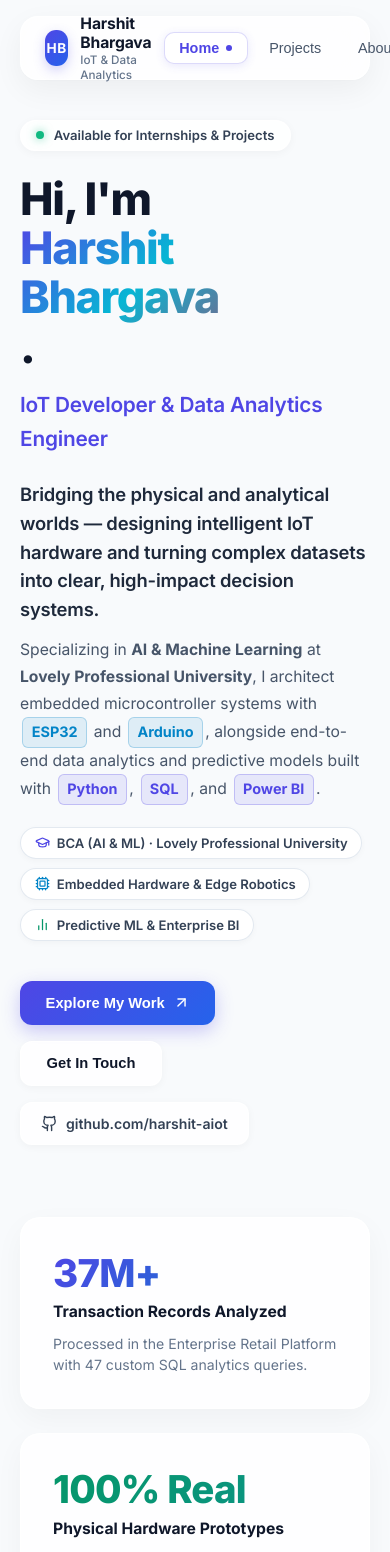
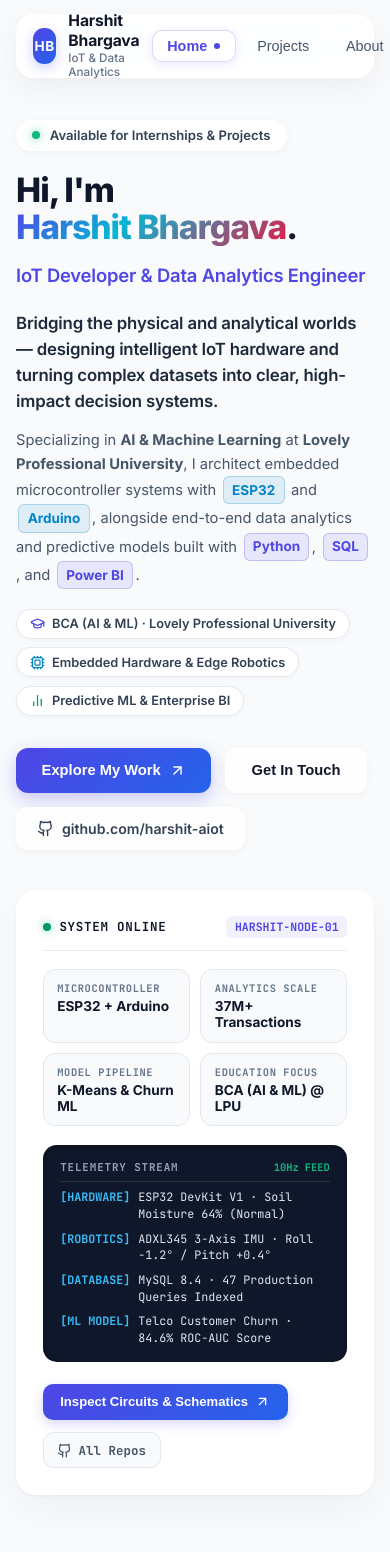
Before and after one commit to harshit-aiot/portfolio, a React (Vite) app: page / in a window 390 px wide. Shown: the top 1552 px of the page. Built offline with nearby package versions, Linux system fonts and the light colour scheme.

Commit message:
feat: make layout fluid and auto-responsive across mobile, tablet, and laptop

```diff
--- a/package.json
+++ b/package.json
@@ -20,6 +20,7 @@
     "@types/react-dom": "^19.2.3",
     "@vitejs/plugin-react": "^6.0.2",
     "oxlint": "^1.69.0",
+    "vercel": "^62.7.0",
     "vite": "^8.1.0"
   }
 }
--- a/src/components/Navbar.jsx
+++ b/src/components/Navbar.jsx
@@ -1,5 +1,5 @@
 import React, { useState } from 'react';
-import { motion, AnimatePresence } from 'framer-motion';
+import { motion } from 'framer-motion';
 import { Github, Linkedin, Mail, Menu, X, ArrowUpRight } from 'lucide-react';
 
 export default function Navbar({ activePage, setActivePage }) {
@@ -163,27 +163,27 @@ export default function Navbar({ activePage, setActivePage }) {
 const styles = {
   headerWrapper: {
     position: 'fixed',
-    top: '1rem',
+    top: '0.85rem',
     left: 0,
     width: '100%',
     zIndex: 100,
     display: 'flex',
     justifyContent: 'center',
-    padding: '0 1.25rem',
+    padding: '0 clamp(1rem, 3.2vw, 2.5rem)',
     pointerEvents: 'none',
   },
   navBar: {
     pointerEvents: 'auto',
     width: '100%',
-    maxWidth: '1100px',
+    maxWidth: '1380px',
     height: '64px',
     display: 'flex',
     alignItems: 'center',
     justifyContent: 'space-between',
-    padding: '0 1.5rem',
-    background: 'rgba(255, 255, 255, 0.8)',
+    padding: '0 clamp(1rem, 2vw, 1.75rem)',
+    background: 'rgba(255, 255, 255, 0.85)',
     backdropFilter: 'blur(20px)',
-    border: '1px solid rgba(255, 255, 255, 0.9)',
+    border: '1px solid rgba(255, 255, 255, 0.95)',
     borderRadius: '18px',
     boxShadow: '0 10px 30px rgba(0, 0, 0, 0.05), 0 1px 3px rgba(0, 0, 0, 0.02)',
   },
@@ -303,12 +303,12 @@ const styles = {
   },
   mobileDropdown: {
     position: 'absolute',
-    top: '75px',
-    width: 'calc(100% - 2.5rem)',
-    maxWidth: '1100px',
-    background: 'rgba(255, 255, 255, 0.95)',
+    top: '72px',
+    width: 'calc(100% - clamp(2rem, 6.4vw, 5rem))',
+    maxWidth: '1380px',
+    background: 'rgba(255, 255, 255, 0.96)',
     backdropFilter: 'blur(20px)',
-    border: '1px solid rgba(255, 255, 255, 0.9)',
+    border: '1px solid rgba(255, 255, 255, 0.95)',
     borderRadius: '18px',
     padding: '1.25rem',
     display: 'flex',
--- a/src/index.css
+++ b/src/index.css
@@ -171,16 +171,23 @@ a {
   background-size: 24px 24px;
 }
 
-/* Layout Container */
+/* Layout Container: Fluid auto-adjusting across mobile, tablet, laptop & desktop */
 .container {
-  max-width: 1180px;
+  width: 100%;
+  max-width: 1380px;
   margin: 0 auto;
-  padding: 0 1.75rem;
+  padding: 0 clamp(1rem, 3.2vw, 2.5rem);
 }
 
-@media (max-width: 768px) {
+@media (max-width: 1024px) {
   .container {
-    padding: 0 1.25rem;
+    padding: 0 clamp(1.25rem, 2.5vw, 1.75rem);
+  }
+}
+
+@media (max-width: 640px) {
+  .container {
+    padding: 0 1rem;
   }
 }
 
@@ -311,37 +318,77 @@ a {
   to { opacity: 1; transform: translateY(0); }
 }
 
-/* Responsive grid for portfolio show case */
+/* Responsive Hero Split Layout (eliminates large blank side gaps on laptops) */
+.hero-split-layout {
+  display: grid;
+  grid-template-columns: 1.25fr 0.95fr;
+  gap: clamp(2rem, 3.5vw, 3.5rem);
+  align-items: center;
+  margin-bottom: 4.5rem;
+}
+
+@media (max-width: 1040px) {
+  .hero-split-layout {
+    grid-template-columns: 1fr;
+    gap: 2.5rem;
+    margin-bottom: 3.5rem;
+  }
+}
+
+/* Responsive grid for portfolio showcase */
 .responsive-project-grid {
   display: grid;
-  grid-template-columns: repeat(auto-fill, minmax(350px, 1fr));
-  gap: 2rem;
+  grid-template-columns: repeat(auto-fill, minmax(min(100%, 360px), 1fr));
+  gap: clamp(1.25rem, 2.5vw, 2rem);
+}
+
+/* Responsive Metrics Row */
+.responsive-metrics-grid {
+  display: grid;
+  grid-template-columns: repeat(3, 1fr);
+  gap: clamp(1rem, 2vw, 1.5rem);
+  margin-bottom: 5rem;
+}
+
+@media (max-width: 960px) {
+  .responsive-metrics-grid {
+    grid-template-columns: repeat(2, 1fr);
+    gap: 1.25rem;
+  }
+}
+
+@media (max-width: 640px) {
+  .responsive-metrics-grid {
+    grid-template-columns: 1fr;
+    gap: 1rem;
+    margin-bottom: 3.5rem;
+  }
 }
 
 /* Bio layout */
 .bio-layout {
   display: grid;
   grid-template-columns: 1.3fr 1fr;
-  gap: 3rem;
+  gap: clamp(1.5rem, 3vw, 3rem);
   margin-bottom: 4rem;
 }
 
 .responsive-two-column {
   display: grid;
   grid-template-columns: 1fr 1fr;
-  gap: 3.5rem;
+  gap: clamp(1.5rem, 3.5vw, 3.5rem);
   margin-bottom: 4rem;
 }
 
 .responsive-contact-grid {
   display: grid;
-  grid-template-columns: repeat(auto-fit, minmax(350px, 1fr));
-  gap: 3.5rem;
+  grid-template-columns: repeat(auto-fit, minmax(min(100%, 340px), 1fr));
+  gap: clamp(1.5rem, 3vw, 3.5rem);
   align-items: start;
   margin-bottom: 4rem;
 }
 
-/* Media Queries */
+/* Media Queries for tablets and mobile */
 @media (max-width: 900px) {
   .bio-layout {
     grid-template-columns: 1fr;
@@ -353,23 +400,26 @@ a {
   }
   .responsive-contact-grid {
     grid-template-columns: 1fr;
-    gap: 2.5rem;
+    gap: 2rem;
   }
 }
 
-@media (max-width: 768px) {
+@media (max-width: 860px) {
   div[style*="desktopLinks"],
   div[style*="rightActions"] {
     display: none !important;
   }
   button[style*="mobileBurgerBtn"] {
-    display: block !important;
+    display: flex !important;
+    align-items: center;
+    justify-content: center;
   }
 }
 
-@media (max-width: 480px) {
+@media (max-width: 640px) {
   .responsive-project-grid {
     grid-template-columns: 1fr;
+    gap: 1.25rem;
   }
 }
 
--- a/src/pages/About.jsx
+++ b/src/pages/About.jsx
@@ -322,12 +322,7 @@ const styles = {
     boxShadow: '0 2px 6px rgba(0, 0, 0, 0.03)',
     transition: 'all 0.2s ease',
   },
-  bioLayout: {
-    display: 'grid',
-    gridTemplateColumns: '1.3fr 1fr',
-    gap: '3rem',
-    marginBottom: '4rem',
-  },
+  bioLayout: {},
   bioTextColumn: {
     display: 'flex',
     flexDirection: 'column',
@@ -431,12 +426,7 @@ const styles = {
     padding: '0.3rem 0.65rem',
     borderRadius: '6px',
   },
-  twoColumnSection: {
-    display: 'grid',
-    gridTemplateColumns: '1fr 1fr',
-    gap: '3.5rem',
-    marginBottom: '4rem',
-  },
+  twoColumnSection: {},
   column: {
     display: 'flex',
     flexDirection: 'column',
--- a/src/pages/Contact.jsx
+++ b/src/pages/Contact.jsx
@@ -180,18 +180,12 @@ const styles = {
     color: '#0f172a',
   },
   subtitle: {
-    maxWidth: '650px',
+    maxWidth: '850px',
     color: '#475569',
     fontSize: '1.05rem',
     lineHeight: 1.6,
   },
-  contentGrid: {
-    display: 'grid',
-    gridTemplateColumns: 'repeat(auto-fit, minmax(350px, 1fr))',
-    gap: '3.5rem',
-    alignItems: 'start',
-    marginBottom: '4rem',
-  },
+  contentGrid: {},
   infoColumn: {
     display: 'flex',
     flexDirection: 'column',
--- a/src/pages/Home.jsx
+++ b/src/pages/Home.jsx
@@ -54,13 +54,16 @@ export default function Home({ setActivePage }) {
 
   return (
     <div className="container page-fade-in" style={styles.pageWrapper}>
-      {/* Hero Section with React Motion Stagger */}
+      {/* Hero Section with React Motion Stagger & Responsive Split Layout */}
       <motion.section
+        className="hero-split-layout"
         style={styles.heroSection}
         variants={containerVariants}
         initial="hidden"
         animate="visible"
       >
+        {/* Left Column: Hero Bio & Actions */}
+        <div style={styles.heroLeftCol}>
           {/* Availability Badge */}
           <motion.div variants={itemVariants} style={styles.statusPill}>
             <span style={styles.statusDot}></span>
@@ -133,10 +136,90 @@ export default function Home({ setActivePage }) {
               <span>github.com/harshit-aiot</span>
             </motion.a>
           </motion.div>
+        </div>
+
+        {/* Right Column: Live Engineering Telemetry Showcase Console (fills laptop screen beautifully & eliminates blank gap) */}
+        <motion.div
+          variants={itemVariants}
+          className="glass-card"
+          style={styles.telemetryCard}
+        >
+          {/* Card Top Header */}
+          <div style={styles.telemetryCardHeader}>
+            <div style={styles.telemetryStatusGroup}>
+              <span className="blink-dot"></span>
+              <span style={styles.telemetryStatusTitle}>SYSTEM ONLINE</span>
+            </div>
+            <span style={styles.telemetryStatusSub}>HARSHIT-NODE-01</span>
+          </div>
+
+          {/* Quick Metrics Matrix */}
+          <div style={styles.telemetryMatrix}>
+            <div style={styles.telemetryMatrixCell}>
+              <span style={styles.matrixLabel}>MICROCONTROLLER</span>
+              <span style={styles.matrixVal}>ESP32 + Arduino</span>
+            </div>
+            <div style={styles.telemetryMatrixCell}>
+              <span style={styles.matrixLabel}>ANALYTICS SCALE</span>
+              <span style={styles.matrixVal}>37M+ Transactions</span>
+            </div>
+            <div style={styles.telemetryMatrixCell}>
+              <span style={styles.matrixLabel}>MODEL PIPELINE</span>
+              <span style={styles.matrixVal}>K-Means & Churn ML</span>
+            </div>
+            <div style={styles.telemetryMatrixCell}>
+              <span style={styles.matrixLabel}>EDUCATION FOCUS</span>
+              <span style={styles.matrixVal}>BCA (AI & ML) @ LPU</span>
+            </div>
+          </div>
+
+          {/* Real-Time Telemetry Feed Box */}
+          <div style={styles.telemetryTerminal}>
+            <div style={styles.terminalHeader}>
+              <span style={styles.terminalTitle}>TELEMETRY STREAM</span>
+              <span style={styles.terminalStatus}>10Hz FEED</span>
+            </div>
+            <div style={styles.terminalRow}>
+              <span style={styles.terminalKey}>[HARDWARE]</span>
+              <span style={styles.terminalText}>ESP32 DevKit V1 · Soil Moisture 64% (Normal)</span>
+            </div>
+            <div style={styles.terminalRow}>
+              <span style={styles.terminalKey}>[ROBOTICS]</span>
+              <span style={styles.terminalText}>ADXL345 3-Axis IMU · Roll -1.2° / Pitch +0.4°</span>
+            </div>
+            <div style={styles.terminalRow}>
+              <span style={styles.terminalKey}>[DATABASE]</span>
+              <span style={styles.terminalText}>MySQL 8.4 · 47 Production Queries Indexed</span>
+            </div>
+            <div style={styles.terminalRow}>
+              <span style={styles.terminalKey}>[ML MODEL]</span>
+              <span style={styles.terminalText}>Telco Customer Churn · 84.6% ROC-AUC Score</span>
+            </div>
+          </div>
+
+          {/* Card Bottom CTA */}
+          <div style={styles.telemetryCardBottom}>
+            <button
+              onClick={() => setActivePage('work')}
+              style={styles.telemetryExploreBtn}
+            >
+              <span>Inspect Circuits & Schematics</span>
+              <ArrowUpRight size={15} />
+            </button>
+            <a
+              href="https://github.com/harshit-aiot"
+              target="_blank"
+              rel="noopener noreferrer"
+              style={styles.telemetryRepoLink}
+            >
+              <Github size={15} /> All Repos
+            </a>
+          </div>
+        </motion.div>
       </motion.section>
 
       {/* Honest, Real Metric Cards */}
-      <section style={styles.metricsRow}>
+      <section className="responsive-metrics-grid" style={styles.metricsRow}>
         <motion.div
           style={styles.metricCard}
           whileHover={{ y: -6, scale: 1.02 }}
@@ -181,7 +264,7 @@ export default function Home({ setActivePage }) {
           <h2 style={styles.sectionTitle}>What I Focus On</h2>
         </div>
 
-        <div style={styles.pillarsGrid}>
+        <div className="responsive-pillars-grid" style={styles.pillarsGrid}>
           <motion.div
             style={styles.pillarCard}
             whileHover={{ y: -6 }}
@@ -263,7 +346,7 @@ export default function Home({ setActivePage }) {
           </button>
         </div>
 
-        <div style={styles.featuredGrid}>
+        <div className="responsive-project-grid" style={styles.featuredGrid}>
           {featured.map((item, idx) => (
             <motion.div
               key={idx}
@@ -309,8 +392,12 @@ const styles = {
     paddingBottom: '60px',
   },
   heroSection: {
-    maxWidth: '860px',
     marginBottom: '4.5rem',
+  },
+  heroLeftCol: {
+    display: 'flex',
+    flexDirection: 'column',
+    alignItems: 'flex-start',
   },
   statusPill: {
     display: 'inline-flex',
@@ -324,7 +411,7 @@ const styles = {
     boxShadow: '0 2px 10px rgba(0, 0, 0, 0.04)',
     padding: '0.4rem 0.95rem',
     borderRadius: '20px',
-    marginBottom: '1.5rem',
+    marginBottom: '1.25rem',
   },
   statusDot: {
     width: '8px',
@@ -334,12 +421,12 @@ const styles = {
     boxShadow: '0 0 10px rgba(16, 185, 129, 0.6)',
   },
   heroTitle: {
-    fontSize: 'clamp(2.8rem, 6.5vw, 4.8rem)',
+    fontSize: 'clamp(2.1rem, 5.2vw, 4.2rem)',
     fontWeight: '800',
     letterSpacing: '-0.03em',
-    lineHeight: '1.1',
+    lineHeight: '1.12',
     color: '#0f172a',
-    marginBottom: '1rem',
+    marginBottom: '0.85rem',
   },
   gradientName: {
     background: 'linear-gradient(135deg, #4f46e5 0%, #06b6d4 40%, #e11d48 100%)',
@@ -348,45 +435,45 @@ const styles = {
     display: 'inline-block',
   },
   heroSubheading: {
-    fontSize: 'clamp(1.3rem, 2.5vw, 1.8rem)',
+    fontSize: 'clamp(1.15rem, 2.2vw, 1.55rem)',
     fontWeight: '600',
     color: '#4f46e5',
-    marginBottom: '1.5rem',
+    marginBottom: '1.25rem',
     letterSpacing: '-0.01em',
   },
   heroBioWrapper: {
-    maxWidth: '780px',
-    marginBottom: '2.5rem',
+    width: '100%',
+    marginBottom: '2rem',
   },
   heroLead: {
-    fontSize: 'clamp(1.15rem, 2vw, 1.35rem)',
+    fontSize: 'clamp(1.05rem, 1.8vw, 1.25rem)',
     fontWeight: '600',
     color: '#1e293b',
     lineHeight: '1.55',
-    marginBottom: '0.9rem',
+    marginBottom: '0.85rem',
     letterSpacing: '-0.01em',
   },
   heroBio: {
-    fontSize: 'clamp(0.98rem, 1.5vw, 1.1rem)',
+    fontSize: 'clamp(0.92rem, 1.4vw, 1.02rem)',
     color: '#475569',
-    lineHeight: '1.7',
-    marginBottom: '1.4rem',
+    lineHeight: '1.65',
+    marginBottom: '1.25rem',
   },
   bioHighlights: {
     display: 'flex',
     flexWrap: 'wrap',
-    gap: '0.6rem',
+    gap: '0.55rem',
     alignItems: 'center',
   },
   highlightBadge: {
     display: 'inline-flex',
     alignItems: 'center',
     gap: '0.45rem',
-    padding: '0.42rem 0.85rem',
+    padding: '0.4rem 0.8rem',
     borderRadius: '100px',
     background: 'rgba(255, 255, 255, 0.92)',
     border: '1px solid rgba(226, 232, 240, 0.95)',
-    fontSize: '0.82rem',
+    fontSize: '0.8rem',
     fontWeight: '600',
     color: '#334155',
     boxShadow: '0 2px 6px rgba(0, 0, 0, 0.03)',
@@ -394,7 +481,7 @@ const styles = {
   ctaGroup: {
     display: 'flex',
     alignItems: 'center',
-    gap: '1rem',
+    gap: '0.85rem',
     flexWrap: 'wrap',
   },
   ghPill: {
@@ -412,10 +499,152 @@ const styles = {
     boxShadow: '0 2px 8px rgba(0, 0, 0, 0.04)',
     transition: 'all 0.2s ease',
   },
+  telemetryCard: {
+    padding: '1.6rem',
+    display: 'flex',
+    flexDirection: 'column',
+    gap: '1.15rem',
+    background: 'rgba(255, 255, 255, 0.88)',
+    border: '1px solid rgba(255, 255, 255, 0.98)',
+    boxShadow: '0 15px 35px rgba(0, 0, 0, 0.04), 0 1px 3px rgba(79, 70, 229, 0.06)',
+  },
+  telemetryCardHeader: {
+    display: 'flex',
+    alignItems: 'center',
+    justifyContent: 'space-between',
+    paddingBottom: '0.75rem',
+    borderBottom: '1px solid rgba(226, 232, 240, 0.8)',
+  },
+  telemetryStatusGroup: {
+    display: 'flex',
+    alignItems: 'center',
+    gap: '0.55rem',
+  },
+  telemetryStatusTitle: {
+    fontFamily: "'JetBrains Mono', monospace",
+    fontSize: '0.78rem',
+    fontWeight: '700',
+    color: '#0f172a',
+    letterSpacing: '0.06em',
+  },
+  telemetryStatusSub: {
+    fontFamily: "'JetBrains Mono', monospace",
+    fontSize: '0.72rem',
+    color: '#4f46e5',
+    fontWeight: '600',
+    background: 'rgba(79, 70, 229, 0.08)',
+    padding: '0.2rem 0.55rem',
+    borderRadius: '6px',
+  },
+  telemetryMatrix: {
+    display: 'grid',
+    gridTemplateColumns: 'repeat(2, 1fr)',
+    gap: '0.65rem',
+  },
+  telemetryMatrixCell: {
+    background: '#f8fafc',
+    border: '1px solid #e2e8f0',
+    borderRadius: '12px',
+    padding: '0.7rem 0.85rem',
+    display: 'flex',
+    flexDirection: 'column',
+    gap: '0.2rem',
+  },
+  matrixLabel: {
+    fontFamily: "'JetBrains Mono', monospace",
+    fontSize: '0.65rem',
+    fontWeight: '700',
+    color: '#64748b',
+    letterSpacing: '0.06em',
+  },
+  matrixVal: {
+    fontSize: '0.85rem',
+    fontWeight: '700',
+    color: '#0f172a',
+  },
+  telemetryTerminal: {
+    background: '#0f172a',
+    borderRadius: '14px',
+    padding: '0.95rem 1.1rem',
+    display: 'flex',
+    flexDirection: 'column',
+    gap: '0.45rem',
+    boxShadow: 'inset 0 2px 6px rgba(0, 0, 0, 0.3)',
+  },
+  terminalHeader: {
+    display: 'flex',
+    justifyContent: 'space-between',
+    alignItems: 'center',
+    paddingBottom: '0.45rem',
+    borderBottom: '1px solid rgba(255, 255, 255, 0.1)',
+  },
+  terminalTitle: {
+    fontFamily: "'JetBrains Mono', monospace",
+    fontSize: '0.68rem',
+    color: '#94a3b8',
+    letterSpacing: '0.08em',
+    fontWeight: '600',
+  },
+  terminalStatus: {
+    fontFamily: "'JetBrains Mono', monospace",
+    fontSize: '0.65rem',
+    color: '#10b981',
+    fontWeight: '700',
+  },
+  terminalRow: {
+    display: 'flex',
+    alignItems: 'baseline',
+    gap: '0.5rem',
+    fontFamily: "'JetBrains Mono', monospace",
+    fontSize: '0.73rem',
+    lineHeight: '1.45',
+  },
+  terminalKey: {
+    color: '#38bdf8',
+    fontWeight: '700',
+    flexShrink: 0,
+  },
+  terminalText: {
+    color: '#e2e8f0',
+  },
+  telemetryCardBottom: {
+    display: 'flex',
+    alignItems: 'center',
+    justifyContent: 'space-between',
+    gap: '0.75rem',
+    flexWrap: 'wrap',
+    paddingTop: '0.25rem',
+  },
+  telemetryExploreBtn: {
+    display: 'inline-flex',
+    alignItems: 'center',
+    gap: '0.45rem',
+    background: 'linear-gradient(135deg, #4f46e5 0%, #2563eb 100%)',
+    color: '#ffffff',
+    border: 'none',
+    padding: '0.65rem 1.1rem',
+    borderRadius: '10px',
+    fontWeight: '600',
+    fontSize: '0.82rem',
+    cursor: 'pointer',
+    boxShadow: '0 4px 12px rgba(79, 70, 229, 0.22)',
+    transition: 'all 0.2s ease',
+  },
+  telemetryRepoLink: {
+    display: 'inline-flex',
+    alignItems: 'center',
+    gap: '0.4rem',
+    fontFamily: "'JetBrains Mono', monospace",
+    fontSize: '0.78rem',
+    color: '#475569',
+    padding: '0.55rem 0.85rem',
+    borderRadius: '10px',
+    background: '#f8fafc',
+    border: '1px solid #e2e8f0',
+    fontWeight: '600',
+    transition: 'all 0.2s ease',
+  },
   metricsRow: {
-    display: 'grid',
-    gridTemplateColumns: 'repeat(auto-fit, minmax(280px, 1fr))',
-    gap: '1.5rem',
     marginBottom: '5rem',
   },
   metricCard: {
@@ -467,11 +696,7 @@ const styles = {
     color: '#0f172a',
     letterSpacing: '-0.02em',
   },
-  pillarsGrid: {
-    display: 'grid',
-    gridTemplateColumns: 'repeat(auto-fit, minmax(310px, 1fr))',
-    gap: '1.5rem',
-  },
+  pillarsGrid: {},
   pillarCard: {
     background: 'rgba(255, 255, 255, 0.82)',
     border: '1px solid rgba(255, 255, 255, 0.95)',
@@ -545,11 +770,7 @@ const styles = {
     flexWrap: 'wrap',
     gap: '1rem',
   },
-  featuredGrid: {
-    display: 'grid',
-    gridTemplateColumns: 'repeat(auto-fit, minmax(330px, 1fr))',
-    gap: '1.75rem',
-  },
+  featuredGrid: {},
   featuredCard: {
     background: 'rgba(255, 255, 255, 0.85)',
     border: '1px solid rgba(255, 255, 255, 0.95)',
--- a/src/pages/Work.jsx
+++ b/src/pages/Work.jsx
@@ -592,7 +592,7 @@ const styles = {
     color: '#0f172a',
   },
   subtitle: {
-    maxWidth: '750px',
+    maxWidth: '900px',
     color: '#475569',
     fontSize: '1.05rem',
     lineHeight: 1.6,
@@ -634,11 +634,7 @@ const styles = {
     cursor: 'pointer',
     boxShadow: '0 4px 14px rgba(79, 70, 229, 0.28)',
   },
-  grid: {
-    display: 'grid',
-    gridTemplateColumns: 'repeat(auto-fill, minmax(380px, 1fr))',
-    gap: '2rem',
-  },
+  grid: {},
   card: {
     cursor: 'pointer',
     padding: 0,
```
Also changed, not shown: 2 other files (tests, documents, lock files or other folders). Lines whose indentation alone changed are shown as unchanged.
